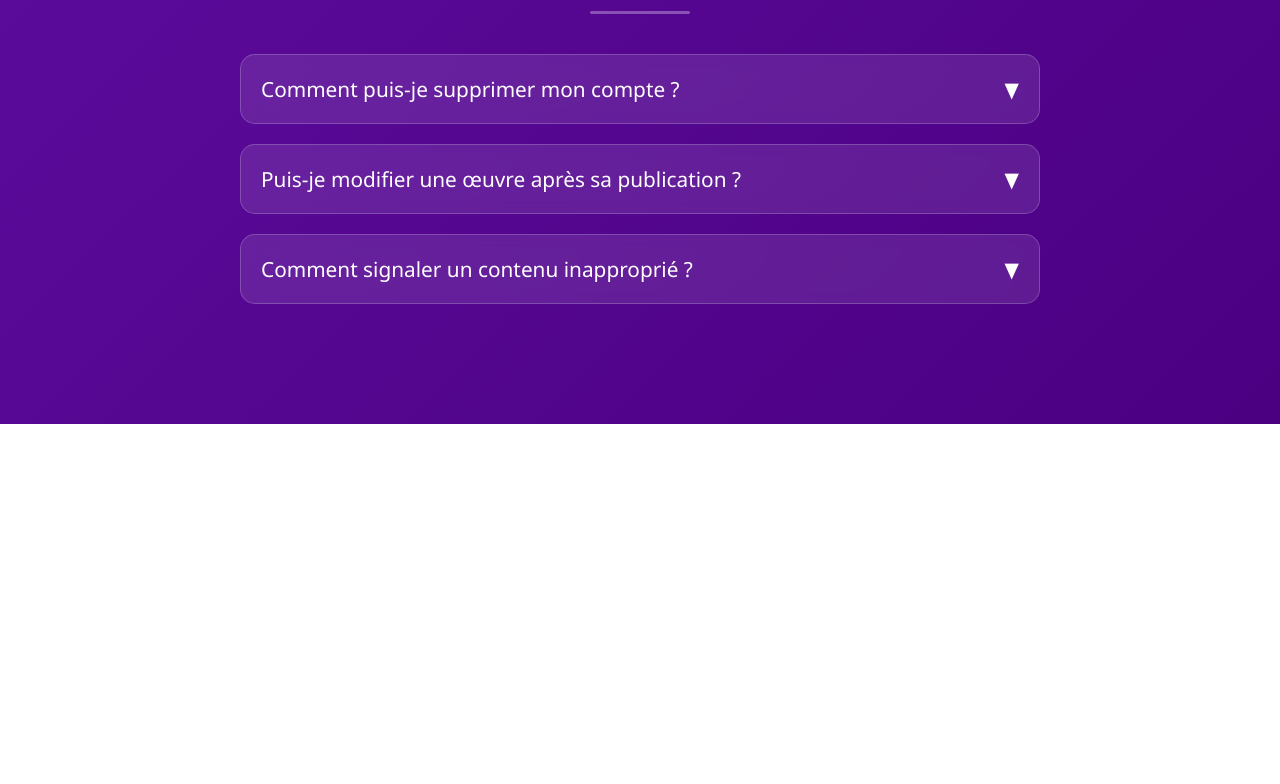
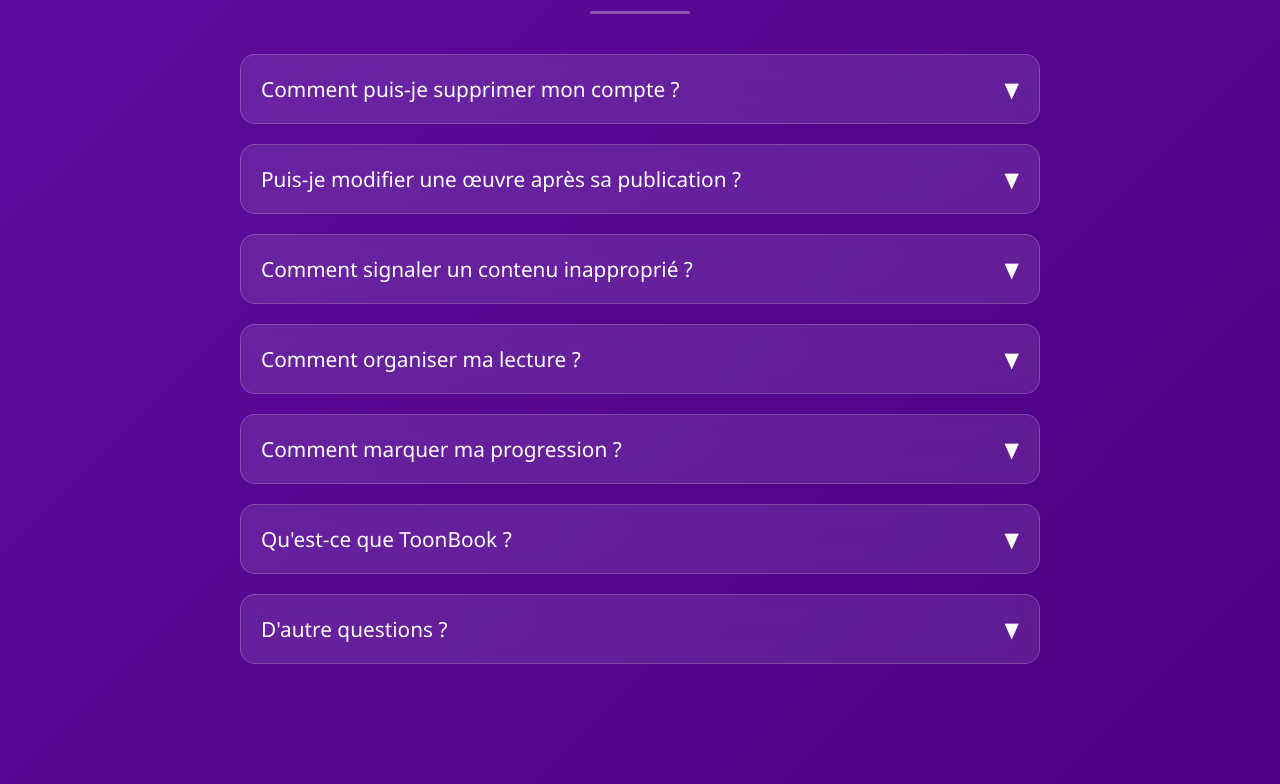
Before and after one commit to valentinCHEEL/userManual, a React (Create React App) app: page / in a window 1280 px wide. Shown: the part 5140-5924 px from the top of the page. Before the commit the page ends 5564 px from the top, so only its background shows below. Built offline with nearby package versions, Linux system fonts and the light colour scheme.

Commit message:
ajout de question reponse faq

```diff
--- a/src/App.js
+++ b/src/App.js
@@ -172,6 +172,22 @@ function App() {
     {
       question: "Comment signaler un contenu inapproprié ?",
       answer: "Un système de signalement est en cours de développement, en attendant vous pouvez nous contacter par mail à l'adresse suivante : toonbook@gmail.com"
+    },
+    {
+      question: "Comment organiser ma lecture ?",
+      answer: "Les livres sont organisés en chapitres, Chaque chapitre contient des paragraphes pour une lecture fluide, Vous pouvez suivre votre progression de lecture en le mettant en favoris et dans la page mes lectures en cours cahque livre lu est comptabilisé"
+    },
+    {
+      question: "Comment marquer ma progression ?",
+      answer: "L'application enregistre automatiquement votre dernière position de lecture et Vous pouvez utiliser la fonction Mes lectures pour suivre vos livres en cours"
+    },
+    {
+      question: "Qu'est-ce que ToonBook ?",
+      answer: "ToonBook est une application de lecture interactive qui vous permet de découvrir et lire des livres à porter de main via sont téléphone et de creer des livres aussi"
+    },
+    {
+      question: "D'autre questions ?",
+      answer: "N'hésitez pas à nous contacter par mail à l'adresse suivante : toonbook@gmail.com"
     }
   ];
 
```
Also changed, not shown: vercel.json (added).
